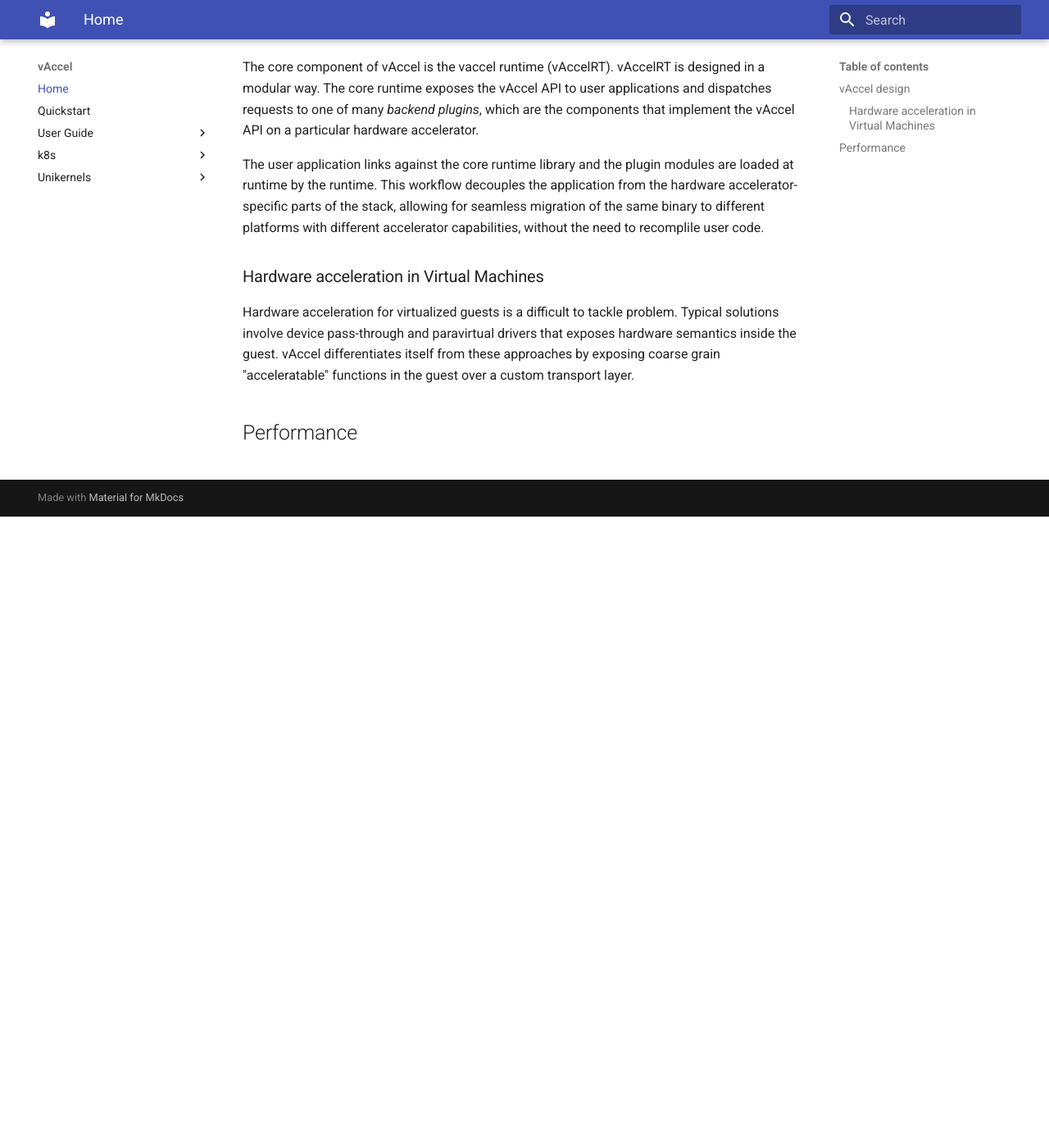
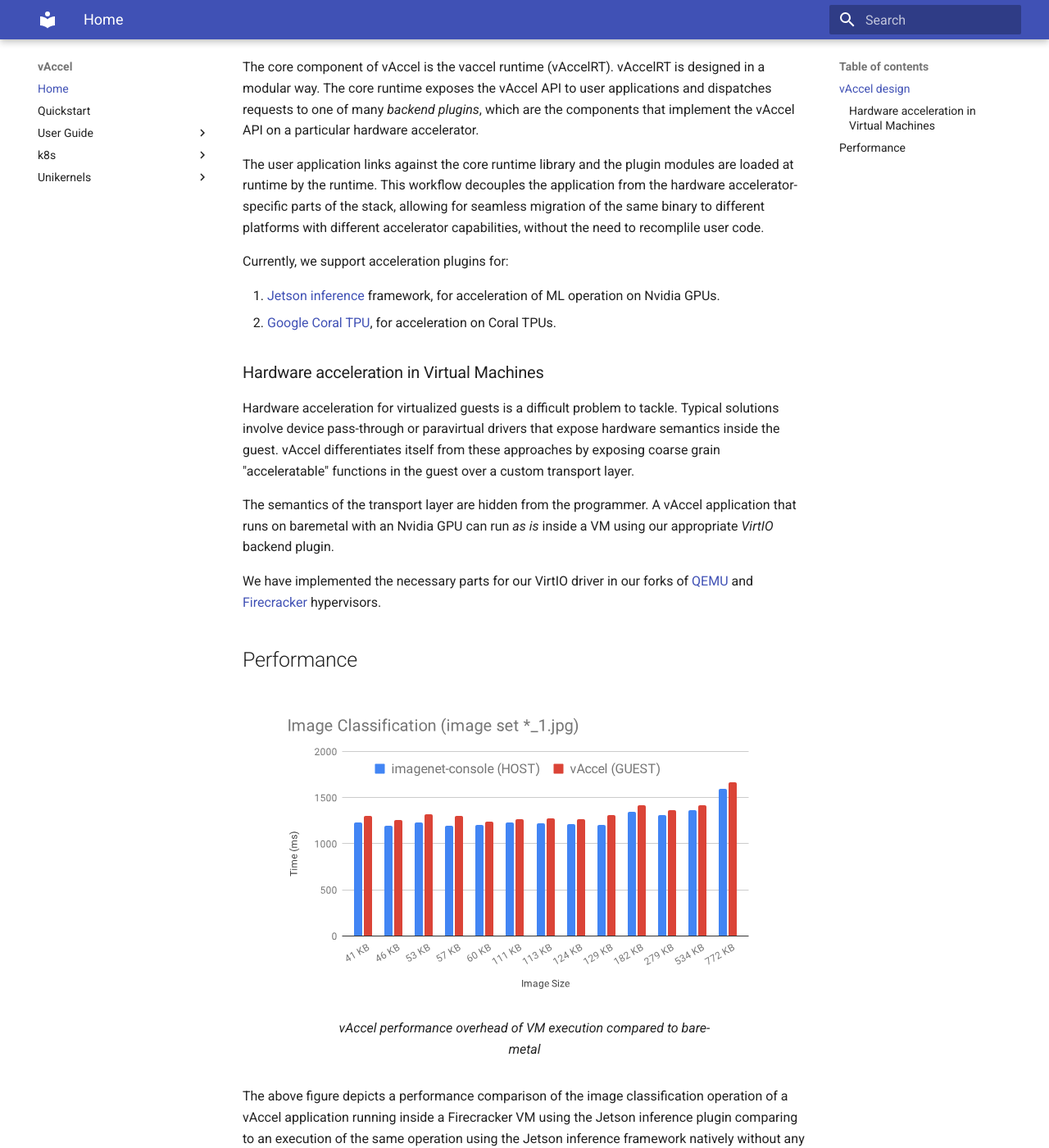
Before and after one commit to nubificus/vaccel-docs, an MkDocs documentation site: the page built from docs/index.md, in a window 1280 px wide and 1400 px high, scrolled down 1010 px. Shown: the whole window at 82% size. Built offline with MkDocs 1.6.1 and Material for MkDocs 9.7.7, drawn with Linux system fonts in a browser that asks for light colours; before the commit the page ends 1640 px from its top, so only the background shows below that; some of the changed text lies outside the part shown.

Commit message:
Finished home page
Signed-off-by: Babis Chalios <mail@bchalios.io>

```diff
--- a/docs/index.md
+++ b/docs/index.md
@@ -38,14 +38,43 @@
 for seamless migration of the same binary to different platforms with different
 accelerator capabilities, without the need to recomplile user code.
 
+Currently, we support acceleration plugins for:
+
+1. [Jetson inference](https://github.com/dusty-nv/jetson-inference) framework,
+for acceleration of ML operation on Nvidia GPUs.
+2. [Google Coral TPU](https://www.coral.ai/), for acceleration on Coral TPUs.
+
 ### Hardware acceleration in Virtual Machines
 
-Hardware acceleration for virtualized guests is a difficult to tackle problem.
-Typical solutions involve device pass-through and paravirtual drivers that
-exposes hardware semantics inside the guest. vAccel differentiates itself from
+Hardware acceleration for virtualized guests is a difficult problem to tackle.
+Typical solutions involve device pass-through or paravirtual drivers that
+expose hardware semantics inside the guest. vAccel differentiates itself from
 these approaches by exposing coarse grain "acceleratable" functions in the guest
 over a custom transport layer.
 
+The semantics of the transport layer are hidden from the programmer. A vAccel
+application that runs on baremetal with an Nvidia GPU can run *as is* inside
+a VM using our appropriate *VirtIO* backend plugin.
+
+We have implemented the necessary parts for our VirtIO driver in our forks of
+[QEMU](https://github.com/cloudkernels/qemu-vaccel) and
+[Firecracker](https://github.com/cloudkernels/firecracker) hypervisors.
+
 ## Performance
 
-##
+<figure>
+  <img src="img/perf_bm.svg" width="600" align=left />
+  <figcaption>vAccel performance overhead of VM execution compared to bare-metal</figcaption>
+</figure>
+
+The above figure depicts a performance comparison of the image classification
+operation of a vAccel application running inside a Firecracker VM using the
+Jetson inference plugin comparing to an execution of the same operation using
+the Jetson inference framework natively without any vAccel code, running directly
+on the host.
+
+The performance overhead of our stack is less that 5% of the native execution
+time across a range of image sizes.
+
+We will be updating these performance results regularly with more operations and
+plugins.
```
Also changed, not shown: docs/img/perf_bm.svg (added).
